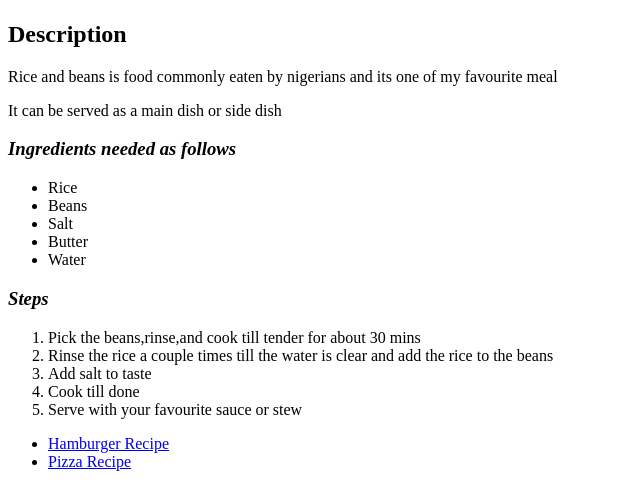
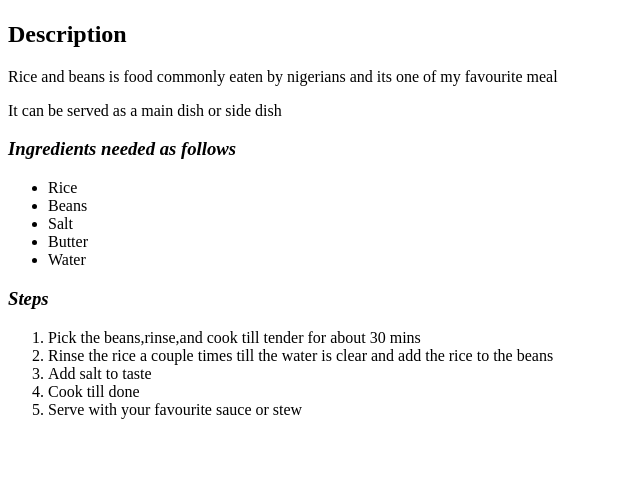
Before and after one commit to Levi-art/my-recipes, a plain HTML site: page Recipes/riceandbeans.html in a window 1280 px wide. Shown: the part 383-870 px from the top of the page, without its empty margins (0-640 px from the left). After the commit the page ends 818 px from the top, so only its background shows below. Drawn offline with Linux system fonts and the light colour scheme.

Commit message:
recipe directory

```diff
--- a/Recipes/riceandbeans.html
+++ b/Recipes/riceandbeans.html
@@ -38,9 +38,7 @@
 
 </ol>
 
-<ul><li><a href="c:\Users\frontline\Desktop\my-recipes\Recipes\hamburger.html">Hamburger Recipe</a></li>
-    <li><a href="c:\Users\frontline\Desktop\my-recipes\Recipes\Pizza.html">Pizza Recipe</a></li>
-
+<ul>
 
 
 </body>
```
Also changed, not shown: index.html (+7 -2 lines).
